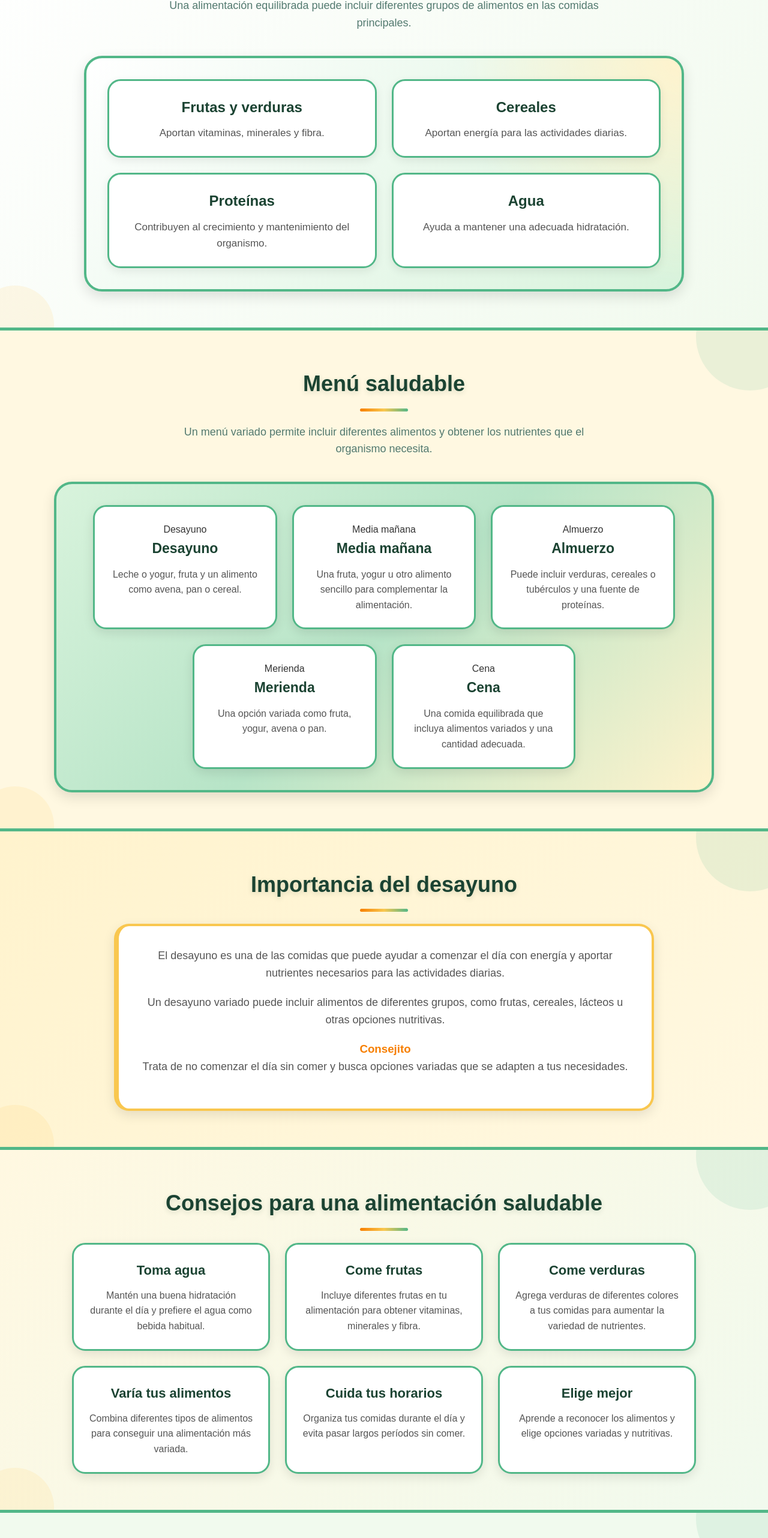
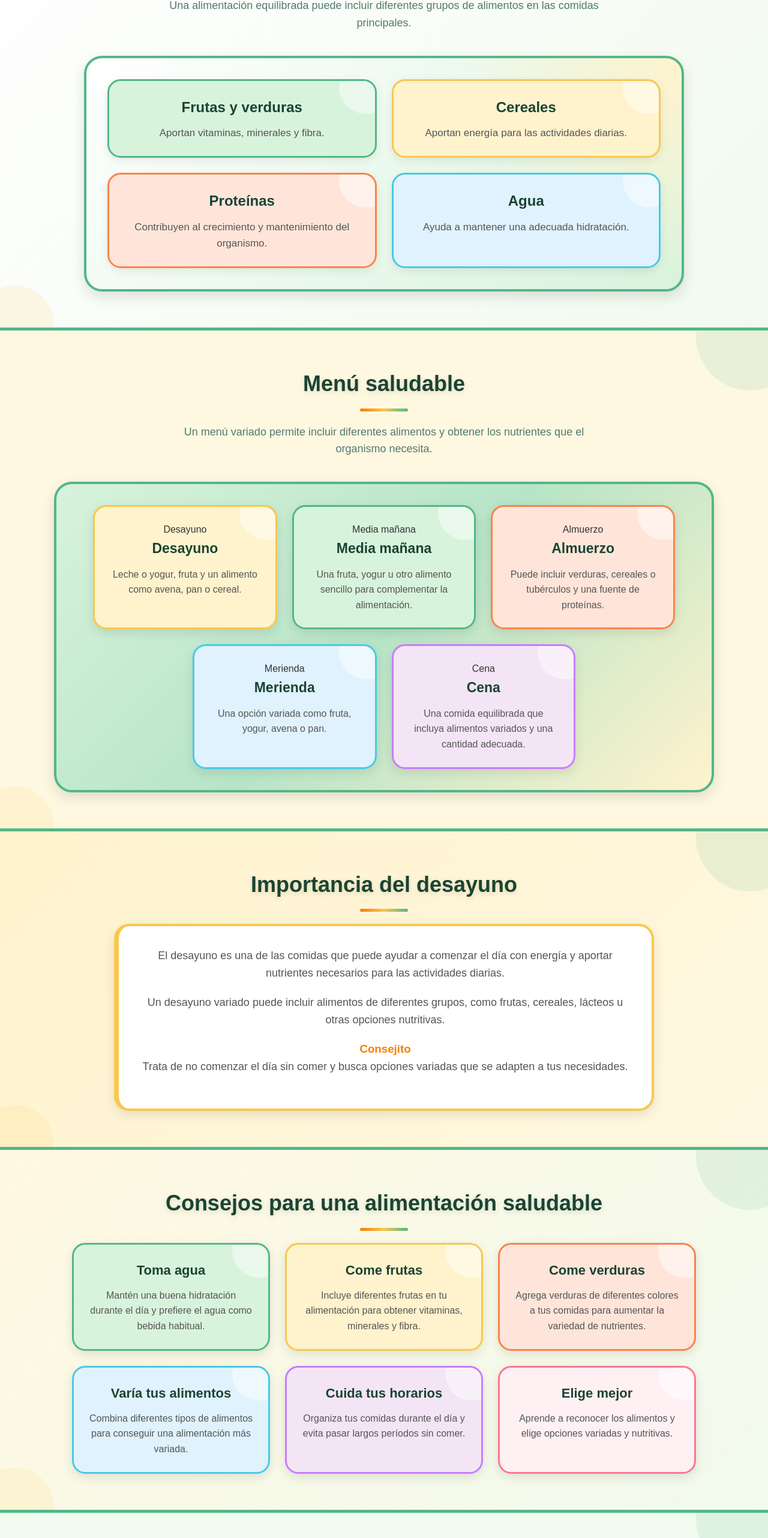
Before and after one commit to jhennyhuacara28-ux/buena-alimentacion, a plain HTML site: page index.html in a window 1280 px wide. Shown: the part 2532-5096 px from the top of the page at 60% size. Drawn offline with Linux system fonts and the light colour scheme.

Commit message:
Update estilos.css

```diff
--- a/estilos.css
+++ b/estilos.css
@@ -1382,3 +1382,123 @@ section h2::after {
         transform: translateY(0);
     }
         }
+/* COLORES DE LAS TARJETITAS */
+
+.comida:nth-child(1) {
+    background: #fff3cd;
+    border-color: #f9c74f;
+}
+
+.comida:nth-child(2) {
+    background: #d8f3dc;
+    border-color: #52b788;
+}
+
+.comida:nth-child(3) {
+    background: #ffe5d9;
+    border-color: #f9844a;
+}
+
+.comida:nth-child(4) {
+    background: #e0f2fe;
+    border-color: #48cae4;
+}
+
+.comida:nth-child(5) {
+    background: #f3e5f5;
+    border-color: #c77dff;
+}
+
+
+/* TARJETITAS DE CONSEJOS */
+
+.consejo:nth-child(1) {
+    background: #d8f3dc;
+    border-color: #52b788;
+}
+
+.consejo:nth-child(2) {
+    background: #fff3cd;
+    border-color: #f9c74f;
+}
+
+.consejo:nth-child(3) {
+    background: #ffe5d9;
+    border-color: #f9844a;
+}
+
+.consejo:nth-child(4) {
+    background: #e0f2fe;
+    border-color: #48cae4;
+}
+
+.consejo:nth-child(5) {
+    background: #f3e5f5;
+    border-color: #c77dff;
+}
+
+.consejo:nth-child(6) {
+    background: #fff0f3;
+    border-color: #ff758f;
+}
+
+
+/* TARJETITAS DEL PLATO */
+
+.grupo-alimento:nth-child(1) {
+    background: #d8f3dc;
+    border-color: #52b788;
+}
+
+.grupo-alimento:nth-child(2) {
+    background: #fff3cd;
+    border-color: #f9c74f;
+}
+
+.grupo-alimento:nth-child(3) {
+    background: #ffe5d9;
+    border-color: #f9844a;
+}
+
+.grupo-alimento:nth-child(4) {
+    background: #e0f2fe;
+    border-color: #48cae4;
+}
+
+
+/* TARJETITAS DEL RETO */
+
+.dia-reto:nth-child(1) {
+    background: #fff3cd;
+    border-color: #f9c74f;
+}
+
+.dia-reto:nth-child(2) {
+    background: #d8f3dc;
+    border-color: #52b788;
+}
+
+.dia-reto:nth-child(3) {
+    background: #ffe5d9;
+    border-color: #f9844a;
+}
+
+.dia-reto:nth-child(4) {
+    background: #e0f2fe;
+    border-color: #48cae4;
+}
+
+.dia-reto:nth-child(5) {
+    background: #f3e5f5;
+    border-color: #c77dff;
+}
+
+.dia-reto:nth-child(6) {
+    background: #fff0f3;
+    border-color: #ff758f;
+}
+
+.dia-reto:nth-child(7) {
+    background: #d8f3dc;
+    border-color: #40916c;
+}
```
